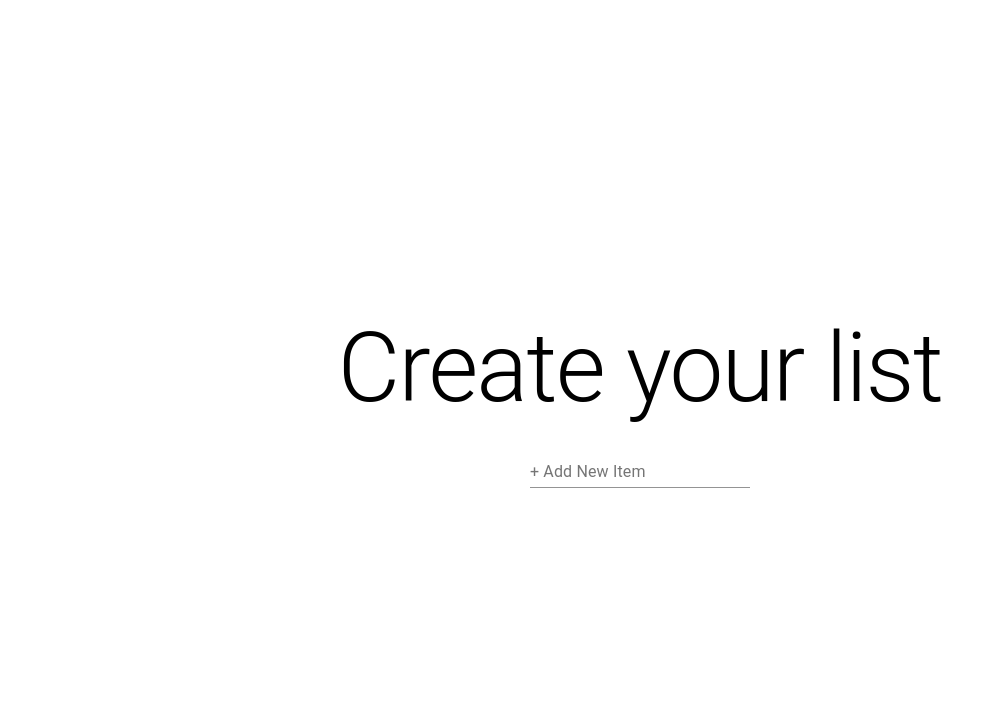
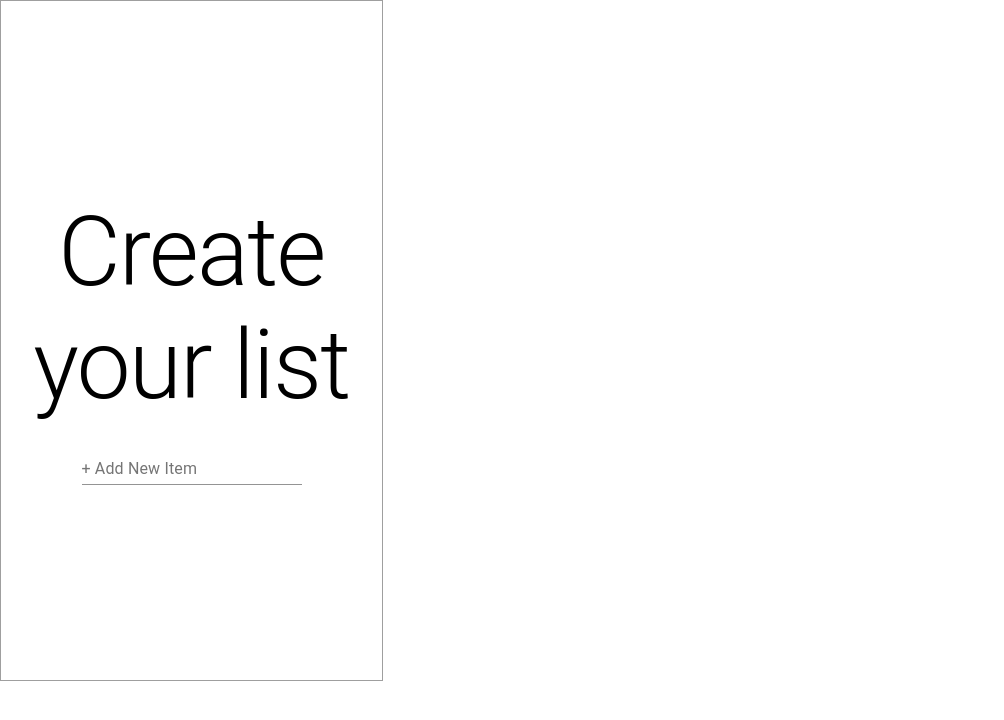
Before and after one commit to luanateixeira148/AllTrailsMidterm, a React (Create React App) app in the folder alltrails/: page / in a window 1280 px wide. Shown: the top 720 px of the page, without its empty margins (0-1004 px from the left). Built offline with nearby package versions, Linux system fonts and the light colour scheme.

Commit message:
Changed App.scss

```diff
--- a/alltrails/src/App.scss
+++ b/alltrails/src/App.scss
@@ -5,4 +5,9 @@
   flex-direction: column;
   align-items: center;
   justify-content: center;
+  min-width: 381px;
+  max-width: 381px;
+  min-height: 679px;
+  max-height: 679px;
+  border: solid 1px #9f9f9f;
 }
```
